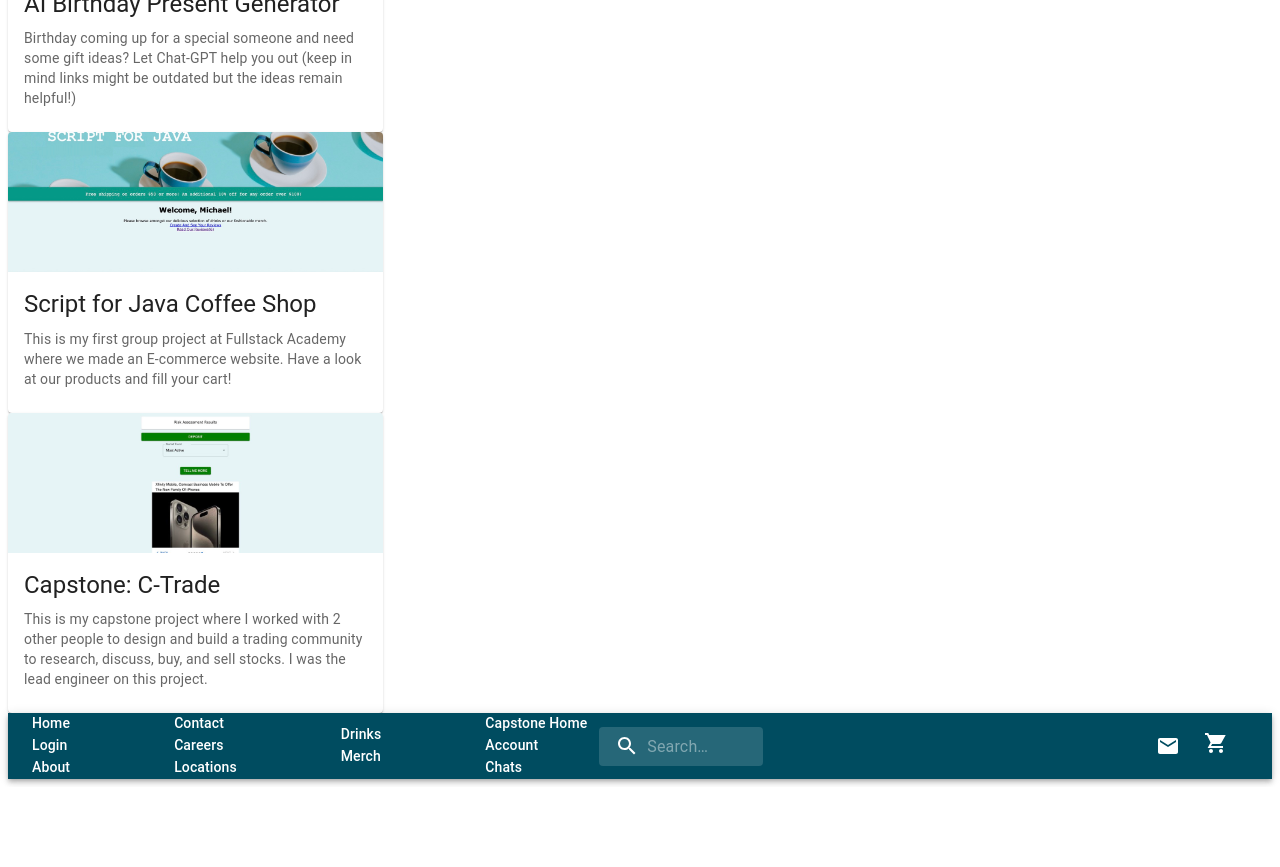
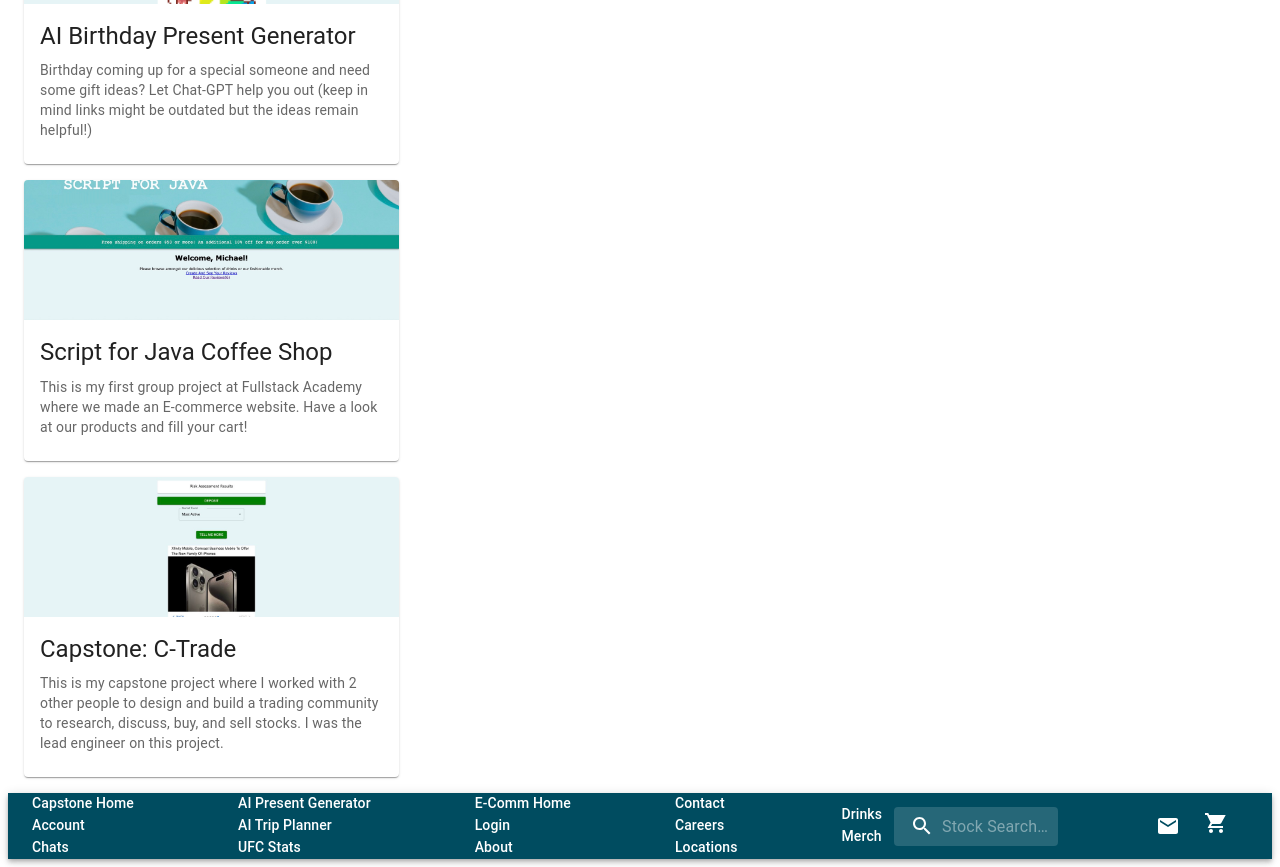
Before and after one commit to mjngit/portfolio, a React app: page / in a window 1280 px wide. Shown: the part 1280-2147 px from the top of the page. Before the commit the page ends 2067 px from the top, so only its background shows below. Built offline with nearby package versions, Linux system fonts and the light colour scheme; no server answers; the HTML template or start-up script is replaced by a standard one; what react-swipeable-views-utils would draw is missing.

Commit message:
styling and nav updates

```diff
--- a/src/Components/About/AboutContact.js
+++ b/src/Components/About/AboutContact.js
@@ -16,8 +16,8 @@ const AboutContact = () => {
         maxWidth: '50%'
        }}>
         <h3>Please contact us at:</h3>
-        <li style={{listStyleType: 'none'}}>Phone: <a href="tel:917-867-5309">917-867-5309</a></li>
-        <li style={{listStyleType: 'none'}}>Email: <a href="mailto:mikenorris@gmail.com">mikenorris@gmail.com</a></li>
+        <li style={{listStyleType: 'none'}}>Phone: <a href="tel:617-610-1869">617-610-1869</a></li>
+        <li style={{listStyleType: 'none'}}>Email: <a href="mailto:mnorris6@elon.edu">mnorris6@elon.edu</a></li>
         </Typography>
     </div>
   )
--- a/src/Components/App.js
+++ b/src/Components/App.js
@@ -145,6 +145,9 @@ const App = ()=> {
             <Routes>
               <Route path='/' element={ <PortHome /> } />
               <Route path='/portfolio/home' element={ <PortHome /> } />
+              <Route path='/portfolio/account' element={ <CapAccount /> } />
+              <Route path='/portfolio/cart' element={ <Cart /> } />
+              <Route path='/portfolio/login' element={ <CapLogin /> } />
               <Route path='/java/home' element={ <Home /> } />
               <Route path='/portfolio/e-commerce' element={ <Home /> } />
               <Route path='/java/cart' element={ <Cart /> } />
--- a/src/Components/FooterNav.js
+++ b/src/Components/FooterNav.js
@@ -547,7 +547,7 @@ export default function FooterNav() {
       <MenuItem>
         <IconButton
           size="large"
-          aria-label="show 17 new notifications"
+          aria-label="show new notifications"
           color="inherit"
         >
           <Badge badgeContent={17} color="error">
@@ -607,15 +607,78 @@ export default function FooterNav() {
     <Box sx={{ flexGrow: 10, maxHeight: 1000 }}>
       <AppBar position="static" style={{ background: '#004C60', display: 'flex'}}>
         <Toolbar>
+          <div style={{ display: "flex", textDecoration: 'none', flexDirection: "column"  }}>
+            <Typography
+              variant="subtitle2"
 
-          <div style={{ display: 'flex', textDecoration: 'none', flexDirection: 'column', alignItems:"flex-start", marginRight: 100}}>
+              component="a"
+              href="/#/capstone/home"
+              sx={{ display: { xs: 'none', sm: 'flex' }, textDecoration: 'none', marginRight: .5, color: "white" }}
+            >
+              Capstone Home
+            </Typography>
+            <Typography
+              variant="subtitle2"
+
+              component="a"
+              href="/#/capstone/accountSetup"
+              sx={{ display: { xs: 'none', sm: 'flex' }, textDecoration: 'none', marginRight: .5, color: "white" }}
+            >
+              Account
+            </Typography>
+
+            <Typography
+              variant="subtitle2"
+
+              component="a"
+              href="/#/capstone/chats"
+              sx={{ display: { xs: 'none', sm: 'flex' }, textDecoration: 'none', marginRight: .5, color: "white" }}
+            >
+              Chats
+            </Typography>
+
+            </div>
+
+            <div style={{ display: "flex", textDecoration: 'none', flexDirection: "column", marginLeft: 100  }}>
+            <Typography
+              variant="subtitle2"
+
+              component="a"
+              href="/#/stackathon/present"
+              sx={{ display: { xs: 'none', sm: 'flex' }, textDecoration: 'none', marginRight: .5, color: "white" }}
+            >
+              AI Present Generator
+            </Typography>
+            <Typography
+              variant="subtitle2"
+
+              component="a"
+              href="/#/stackathon/trip"
+              sx={{ display: { xs: 'none', sm: 'flex' }, textDecoration: 'none', marginRight: .5, color: "white" }}
+            >
+              AI Trip Planner
+            </Typography>
+
+            <Typography
+              variant="subtitle2"
+
+              component="a"
+              href="/#/stackathon/fighters"
+              sx={{ display: { xs: 'none', sm: 'flex' }, textDecoration: 'none', marginRight: .5, color: "white" }}
+            >
+              UFC Stats
+            </Typography>
+
+            </div>
+
+            <div style={{ display: 'flex', textDecoration: 'none', flexDirection: 'column', alignItems:"flex-start", marginRight: 100, marginLeft: 100}}>
             <Typography
               variant="subtitle2"
               component="a"
               href="/#/java/home"
               sx={{ textDecoration: 'none', marginRight: .5, color: "white" }}
             >
-            Home
+              E-Comm Home
             </Typography>
             <Typography
               variant="subtitle2"
@@ -704,37 +767,7 @@ export default function FooterNav() {
 
             </div>
 
-          <div style={{ display: "flex", textDecoration: 'none', flexDirection: "column", marginLeft: 100,  }}>
-          <Typography
-            variant="subtitle2"
 
-            component="a"
-            href="/#/capstone/home"
-            sx={{ display: { xs: 'none', sm: 'flex' }, textDecoration: 'none', marginRight: .5, color: "white" }}
-          >
-            Capstone Home
-          </Typography>
-          <Typography
-            variant="subtitle2"
-
-            component="a"
-            href="/#/capstone/accountSetup"
-            sx={{ display: { xs: 'none', sm: 'flex' }, textDecoration: 'none', marginRight: .5, color: "white" }}
-          >
-            Account
-          </Typography>
-
-          <Typography
-            variant="subtitle2"
-
-            component="a"
-            href="/#/capstone/chats"
-            sx={{ display: { xs: 'none', sm: 'flex' }, textDecoration: 'none', marginRight: .5, color: "white" }}
-          >
-            Chats
-          </Typography>
-
-          </div>
 
               < SearchBar />
               <Box sx={{ flexGrow: 1 }} />
--- a/src/Components/HomeComponents/PortHome.js
+++ b/src/Components/HomeComponents/PortHome.js
@@ -84,7 +84,7 @@ const PortHome = ()=> {
                 },
                 display: 'flex',
                 flexDirection: 'column',
-
+                margin: 2
                 }}
             >
               <Link to='/stackathon/trip'>
@@ -112,7 +112,8 @@ const PortHome = ()=> {
                 boxShadow: 5
               },
               display: 'flex',
-              flexDirection: 'column'
+              flexDirection: 'column',
+              margin: 2
               }}
              >
               <Link to='/stackathon/fighters'>
@@ -138,7 +139,8 @@ const PortHome = ()=> {
                 boxShadow: 5
               },
               display: 'flex',
-              flexDirection: 'column'
+              flexDirection: 'column',
+              margin: 2
               }}
              >
               <Link to='/stackathon/present'>
@@ -164,7 +166,8 @@ const PortHome = ()=> {
                 boxShadow: 5
               },
               display: 'flex',
-              flexDirection: 'column'
+              flexDirection: 'column',
+              margin: 2
               }}
              >
               <Link to='/java/home'>
@@ -190,7 +193,8 @@ const PortHome = ()=> {
                 boxShadow: 5
               },
               display: 'flex',
-              flexDirection: 'column'
+              flexDirection: 'column',
+              margin: 2
               }}
              >
               <Link to='/capstone/home'>
@@ -233,7 +237,7 @@ const PortHome = ()=> {
                   },
                   display: 'flex',
                   flexDirection: 'column',
-
+                  margin: 2
                   }}
               >
                 <Link to='/stackathon/trip'>
@@ -261,7 +265,8 @@ const PortHome = ()=> {
                   boxShadow: 5
                 },
                 display: 'flex',
-                flexDirection: 'column'
+                flexDirection: 'column',
+                margin: 2
                 }}
                >
                 <Link to='/stackathon/fighters'>
@@ -287,7 +292,8 @@ const PortHome = ()=> {
                   boxShadow: 5
                 },
                 display: 'flex',
-                flexDirection: 'column'
+                flexDirection: 'column',
+                margin: 2
                 }}
                >
                 <Link to='/stackathon/present'>
@@ -313,7 +319,8 @@ const PortHome = ()=> {
                   boxShadow: 5
                 },
                 display: 'flex',
-                flexDirection: 'column'
+                flexDirection: 'column',
+                margin: 2
                 }}
                >
                 <Link to='/java/home'>
@@ -339,7 +346,8 @@ const PortHome = ()=> {
                   boxShadow: 5
                 },
                 display: 'flex',
-                flexDirection: 'column'
+                flexDirection: 'column',
+                margin: 2
                 }}
                >
                 <Link to='/capstone/home'>
--- a/src/Components/HomeComponents/SubNavHome.js
+++ b/src/Components/HomeComponents/SubNavHome.js
@@ -36,7 +36,7 @@ function SubNavHome() {
 
             }}
           >
-            <Link to='../java/menu/' element={<DrinkProducts/>} style={{ textDecoration: 'none', color: 'inherit', }}>Spend a lot? Free shipping!</Link>
+            <Link to='../java/menu/' element={<DrinkProducts/>} style={{ textDecoration: 'none', color: 'inherit', }}>Check out our products here!</Link>
           </Typography>
 
 
@@ -57,7 +57,7 @@ function SubNavHome() {
               justifyContent: 'center'
             }}
           >
-            <Link to='../java/menu/' element={<DrinkProducts/>} style={{ textDecoration: 'none', color: 'inherit' }}>Free shipping on orders $50 or more! An additional 10% off for any order over $100!</Link>
+            <Link to='../java/menu/' element={<DrinkProducts/>} style={{ textDecoration: 'none', color: 'inherit' }}>Free shipping on orders $50 or more! Check out our selection of drinks and merch here!</Link>
           </Typography>
 
 
--- a/src/Components/PortfolioNav.js
+++ b/src/Components/PortfolioNav.js
@@ -251,7 +251,7 @@ export default function PortfolioNav() {
                 Login
               </Link>
             ) : (
-              <Link to="/java/logout" style={{ color: "white", textDecoration: "none" }}>
+              <Link to="/capstone/logout" style={{ color: "white", textDecoration: "none" }}>
                 Logout
               </Link>
             )}
@@ -277,7 +277,7 @@ export default function PortfolioNav() {
                 Login
               </Link>
             ) : (
-              <Link to="/java/logout" style={{ color: "white", textDecoration: "none" }}>
+              <Link to="/capstone/logout" style={{ color: "white", textDecoration: "none" }}>
                 Logout
               </Link>
             )}
@@ -367,7 +367,7 @@ export default function PortfolioNav() {
               onClose={handleCloseUserMenu}
             >
               {settings.map((setting) => (
-                <MenuItem key={setting} onClick={() => navigateTo(`java/${setting}`)}>
+                <MenuItem key={setting} onClick={() => navigateTo(`${setting}`)}>
                   <Typography textAlign="center">{setting}</Typography>
                 </MenuItem>
               ))}
--- a/src/Components/SearchBar.js
+++ b/src/Components/SearchBar.js
@@ -63,7 +63,7 @@ const SearchBar = () => {
             <SearchIcon />
           </SearchIconWrapper>
           <StyledInputBase
-            placeholder="Search…"
+            placeholder="Stock Search…"
             inputProps={{ 'aria-label': 'search' }}
             onChange={ ev => setSearch(ev.target.value.toUpperCase()) }
             value={ search }
--- a/static/styles.css
+++ b/static/styles.css
@@ -43,6 +43,7 @@ body {
   display: flex;
   flex-direction: row;
   justify-content: space-around;
+  flex-wrap: wrap;
 }
 
 .center {
```
Also changed, not shown: package.json (+5 -5 lines), 1 other file (tests, documents, lock files or other folders). Lines whose indentation alone changed are shown as unchanged.
